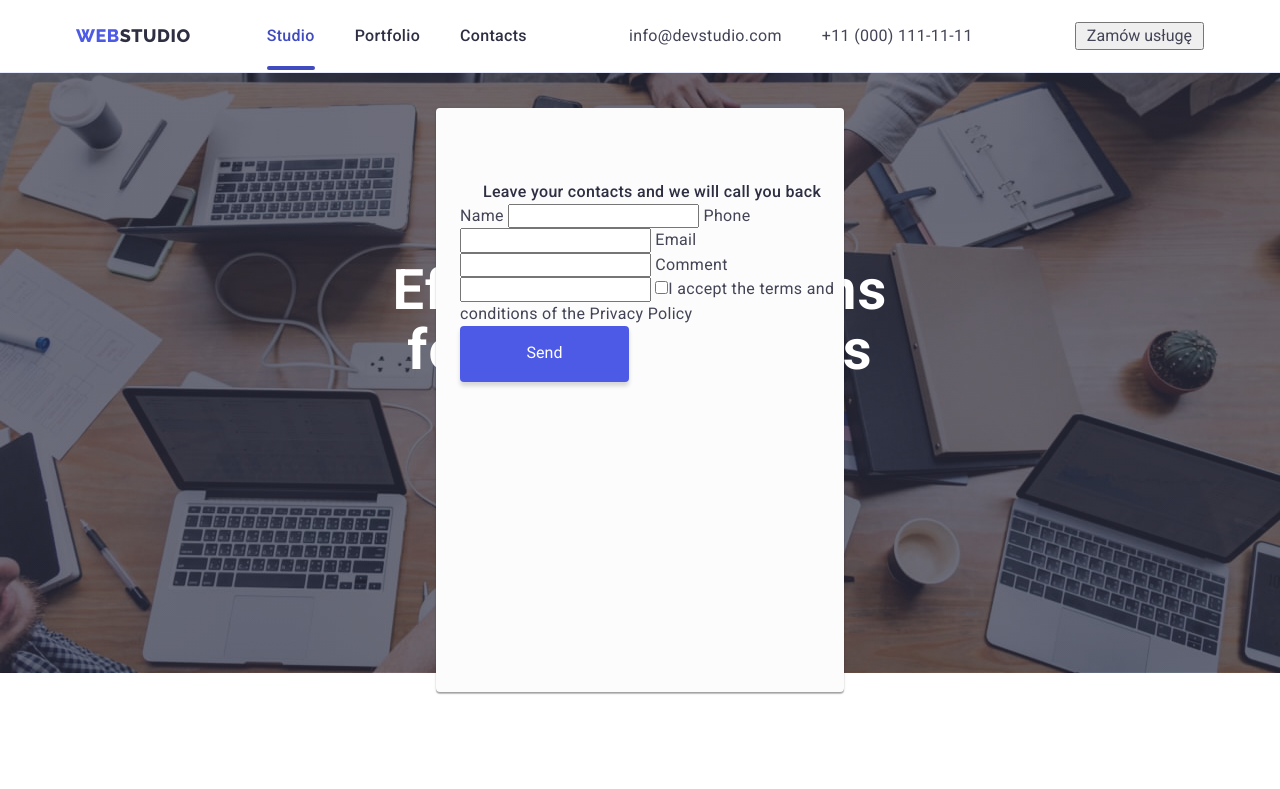
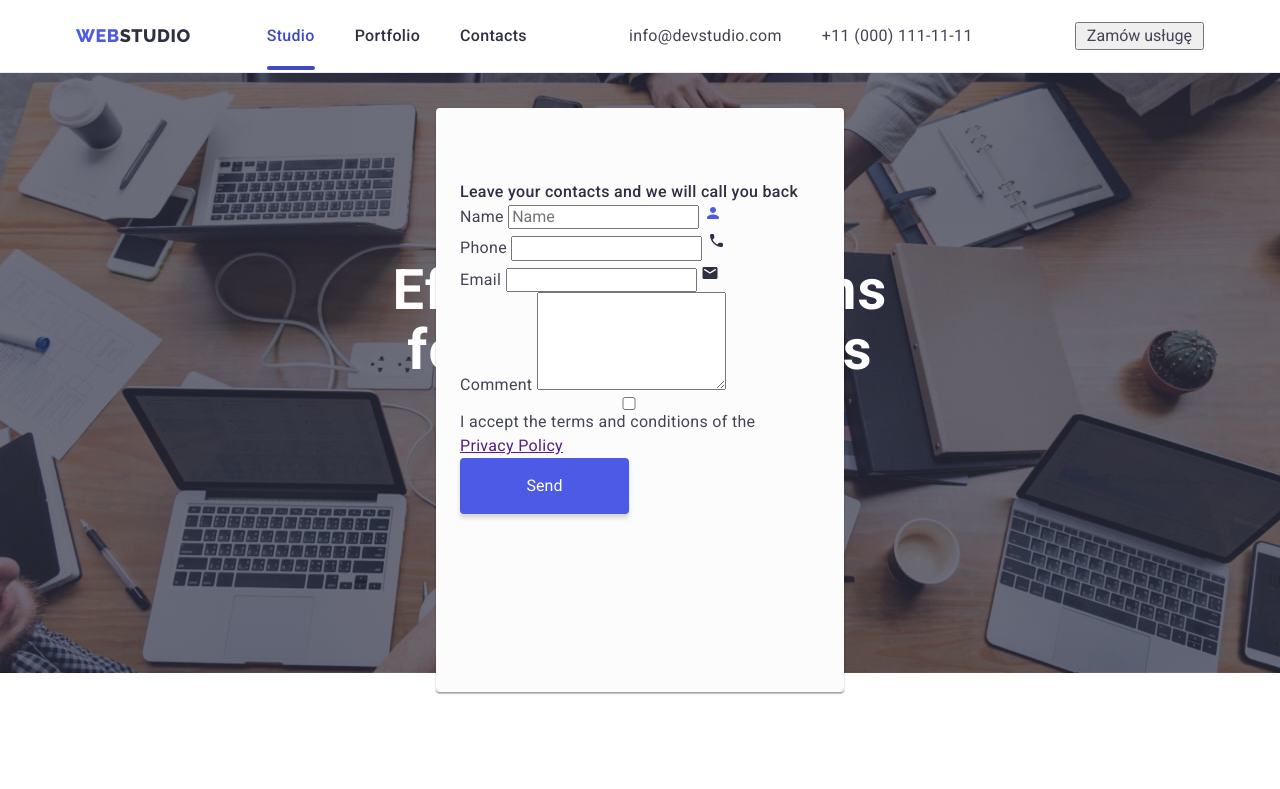
Before and after one commit to anitabaron/goit-markup-hw-05, a plain HTML site: page index.html in a window 1280 px wide. Shown: the top 789 px of the page. Drawn offline with nearby package versions, Linux system fonts and the light colour scheme.

Commit message:
update css z-index

```diff
--- a/css/styles.css
+++ b/css/styles.css
@@ -306,7 +306,7 @@ section {
 }
 
 .goals-symbols-icon {
-    z-index: 999;
+    z-index: 1;
     position: absolute;
     top: 24px;
     left: 100px;
@@ -491,10 +491,14 @@ section {
     background: #fcfcfc;
     padding: 72px 24px 24px 24px;
     border-radius: 4px;
+    z-index: 2;
 }
 
 .modal-form {
     position: absolute;
+    display: flex;
+    flex-direction: column;
+    z-index: 3;
 }
 
 .form-title {
--- a/index.html
+++ b/index.html
@@ -727,22 +727,86 @@
                 </p>
                 <label class=""
                     >Name
-                    <input type="name" />
+                    <input type="name" name="username" placeholder="Name" />
+                    <svg
+                        width="18"
+                        height="18"
+                        viewBox="0 0 18 18"
+                        fill="none"
+                        xmlns="http://www.w3.org/2000/svg"
+                    >
+                        <g clip-path="url(#clip0_685845_96)">
+                            <path
+                                d="M9 9C10.6575 9 12 7.6575 12 6C12 4.3425 10.6575 3 9 3C7.3425 3 6 4.3425 6 6C6 7.6575 7.3425 9 9 9ZM9 10.5C6.9975 10.5 3 11.505 3 13.5V14.25C3 14.6625 3.3375 15 3.75 15H14.25C14.6625 15 15 14.6625 15 14.25V13.5C15 11.505 11.0025 10.5 9 10.5Z"
+                                fill="#4D5AE5"
+                            />
+                        </g>
+                        <defs>
+                            <clipPath id="clip0_685845_96">
+                                <rect width="18" height="18" fill="white" />
+                            </clipPath>
+                        </defs>
+                    </svg>
                 </label>
                 <label class=""
                     >Phone
                     <input type="tel" />
+                    <svg
+                        width="18"
+                        height="24"
+                        viewBox="0 0 18 24"
+                        fill="none"
+                        xmlns="http://www.w3.org/2000/svg"
+                    >
+                        <g clip-path="url(#clip0_297083_8305)">
+                            <path
+                                d="M14.7263 13.8651L12.8881 13.6552C12.4467 13.6046 12.0125 13.7566 11.7013 14.0677L10.3697 15.3993C8.3217 14.3572 6.64276 12.6855 5.60067 10.6303L6.93947 9.29144C7.25065 8.98025 7.40263 8.54605 7.35197 8.1046L7.1421 6.28092C7.05526 5.55 6.44013 5 5.70198 5H4.45002C3.63226 5 2.952 5.68026 3.00266 6.49802C3.38621 12.6783 8.32894 17.6138 14.5019 17.9973C15.3197 18.048 15.9999 17.3677 15.9999 16.55V15.298C16.0072 14.5671 15.4572 13.952 14.7263 13.8651Z"
+                                fill="#2E2F42"
+                            />
+                        </g>
+                        <defs>
+                            <clipPath id="clip0_297083_8305">
+                                <rect width="18" height="24" fill="white" />
+                            </clipPath>
+                        </defs>
+                    </svg>
                 </label>
                 <label class="">
                     Email
                     <input type="email" />
+                    <svg
+                        width="18"
+                        height="24"
+                        viewBox="0 0 18 24"
+                        fill="none"
+                        xmlns="http://www.w3.org/2000/svg"
+                    >
+                        <g clip-path="url(#clip0_297083_8311)">
+                            <path
+                                d="M15 6H3C2.175 6 1.5075 6.675 1.5075 7.5L1.5 16.5C1.5 17.325 2.175 18 3 18H15C15.825 18 16.5 17.325 16.5 16.5V7.5C16.5 6.675 15.825 6 15 6ZM14.7 9.1875L9.3975 12.5025C9.1575 12.6525 8.8425 12.6525 8.6025 12.5025L3.3 9.1875C3.1125 9.0675 3 8.865 3 8.6475C3 8.145 3.5475 7.845 3.975 8.1075L9 11.25L14.025 8.1075C14.4525 7.845 15 8.145 15 8.6475C15 8.865 14.8875 9.0675 14.7 9.1875Z"
+                                fill="#2E2F42"
+                            />
+                        </g>
+                        <defs>
+                            <clipPath id="clip0_297083_8311">
+                                <rect width="18" height="24" fill="white" />
+                            </clipPath>
+                        </defs>
+                    </svg>
                 </label>
                 <label class="">
                     Comment
-                    <input type="text" />
+                    <textarea
+                        class="comment-section"
+                        name="user-comment"
+                        rows="5"
+                        placeholder="Text input"
+                        resize="vertical"
+                    >
+                    </textarea>
                 </label>
                 <input type="checkbox" />I accept the terms and conditions of
-                the Privacy Policy
+                the <a href="">Privacy Policy</a>
                 <button class="send-btn" type="submit">Send</button>
             </form>
         </div>
```
